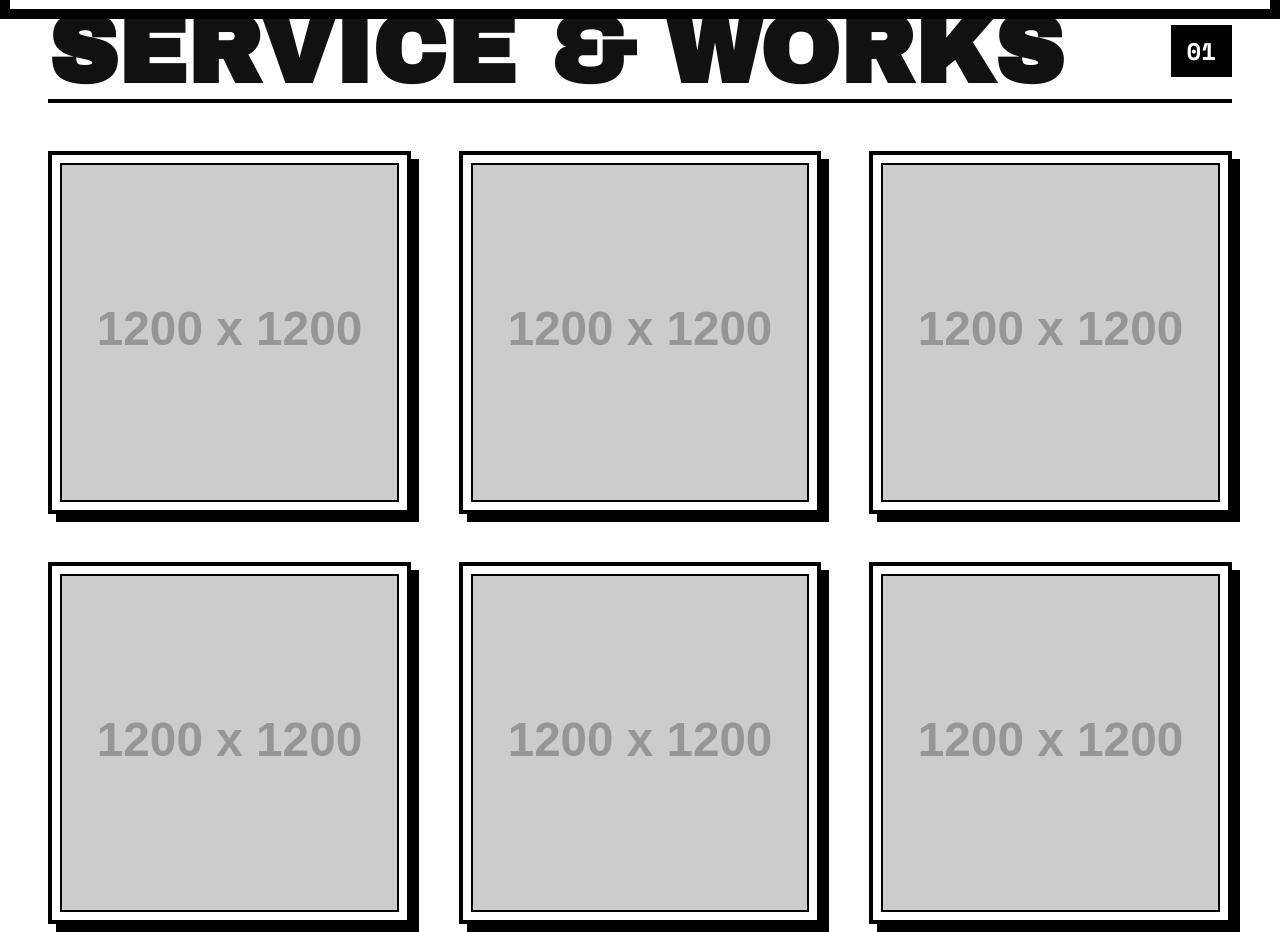
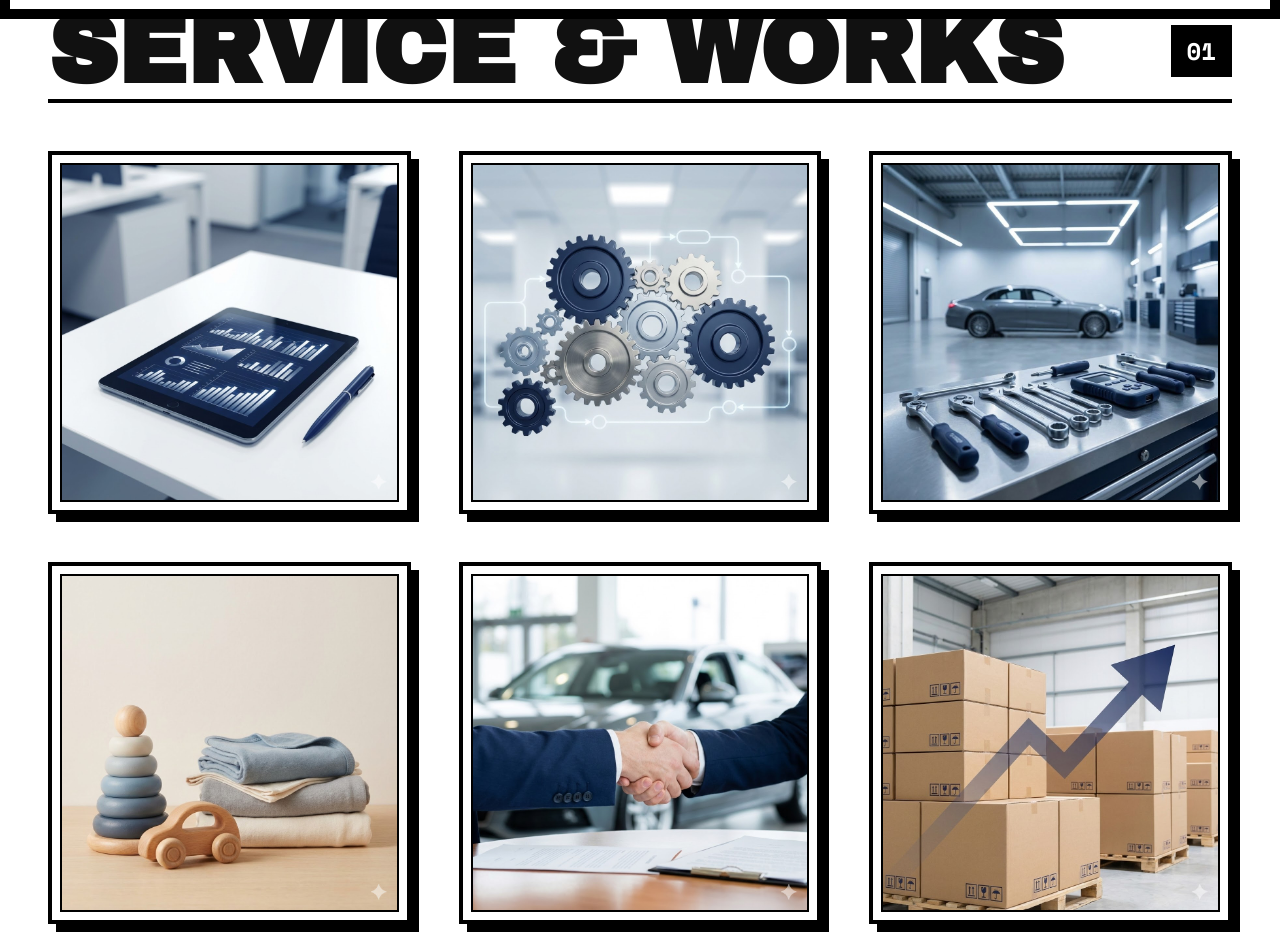
Before and after one commit to ksqmfl/leiklab.github.io, a plain HTML site: page index.html in a window 1280 px wide. Shown: the part 781-1713 px from the top of the page. Drawn offline with nearby package versions, Linux system fonts and the light colour scheme; placeholder pictures from the web are drawn by us.

Commit message:
Update index.html

```diff
--- a/index.html
+++ b/index.html
@@ -701,11 +701,11 @@
             const container = document.getElementById('gallery-grid');
 
             portfolioConfig.galleryData.forEach((item, index) => {
-                // 修正：テーマカラーに合わせたプレースホルダー画像を生成
-                // placehold.co のURL: サイズ/背景色/文字色?text=文字
-                const bgColor = "1e3a8a"; // ネイビー
-                const textColor = "ffffff"; // 白
-                const src = `https://placehold.co/1200x1200/${bgColor}/${textColor}?text=${encodeURIComponent(item.label)}`;
+                // 修正: 実際にアップロードされた画像を読み込む設定に変更
+                // 元のダミー画像生成コードは削除
+
+                // 画像パスの生成: ./image/image1.jpg, ./image/image2.jpg ...
+                const src = `${portfolioConfig.imageFolder}image${index+1}${portfolioConfig.imageExtension}`;
 
                 const div = document.createElement('div');
                 div.className = "gallery-item";
```
